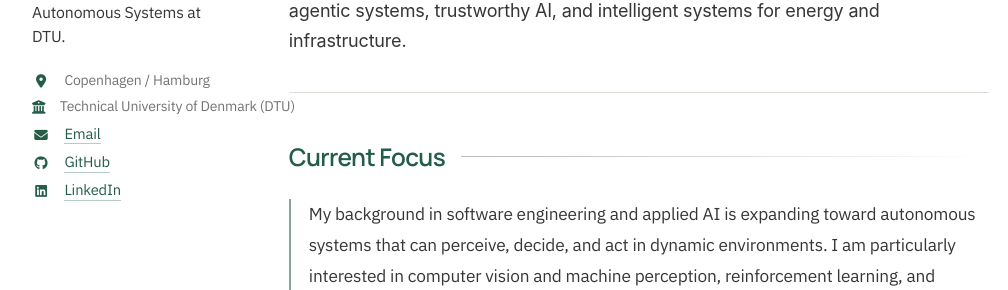
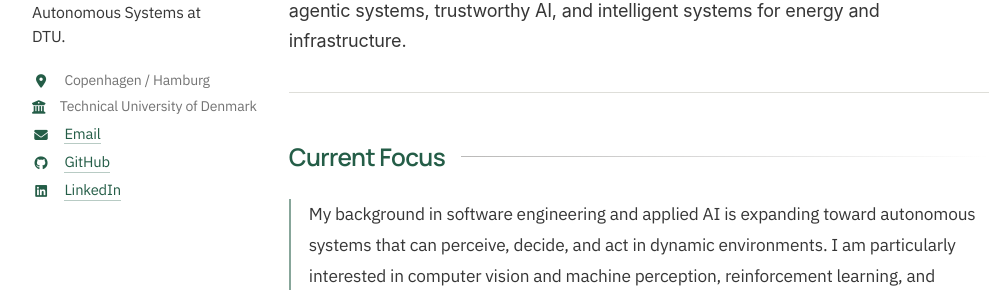
Before and after one commit to timadam03/timadam03.github.io, a Jekyll site: the page built from _pages/about.md, in a window 1280 px wide. Shown: the part 392-682 px from the top of the page, without its empty margins (128-1136 px from the left). Built offline with Jekyll 4.4.1, drawn with Linux system fonts in a browser that asks for light colours.

Commit message:
Shorten DTU sidebar affiliation

```diff
--- a/_pages/about.md
+++ b/_pages/about.md
@@ -15,7 +15,7 @@ comments: false
   <p class="sidebar-role">Incoming MSc student in Autonomous Systems at DTU.</p>
   <div class="profile-details">
     <p><i class="fas fa-location-dot"></i> Copenhagen / Hamburg</p>
-    <p><i class="fas fa-building-columns"></i> Technical University of Denmark (DTU)</p>
+    <p><i class="fas fa-building-columns"></i> Technical University of Denmark</p>
     <p><i class="fas fa-envelope"></i> <a href="mailto:timlukas.adam@gmail.com">Email</a></p>
     <p><i class="fab fa-github"></i> <a href="https://github.com/timadam03">GitHub</a></p>
     <p><i class="fab fa-linkedin"></i> <a href="https://www.linkedin.com/in/tim-lukas-adam-3116633b0/">LinkedIn</a></p>
```
